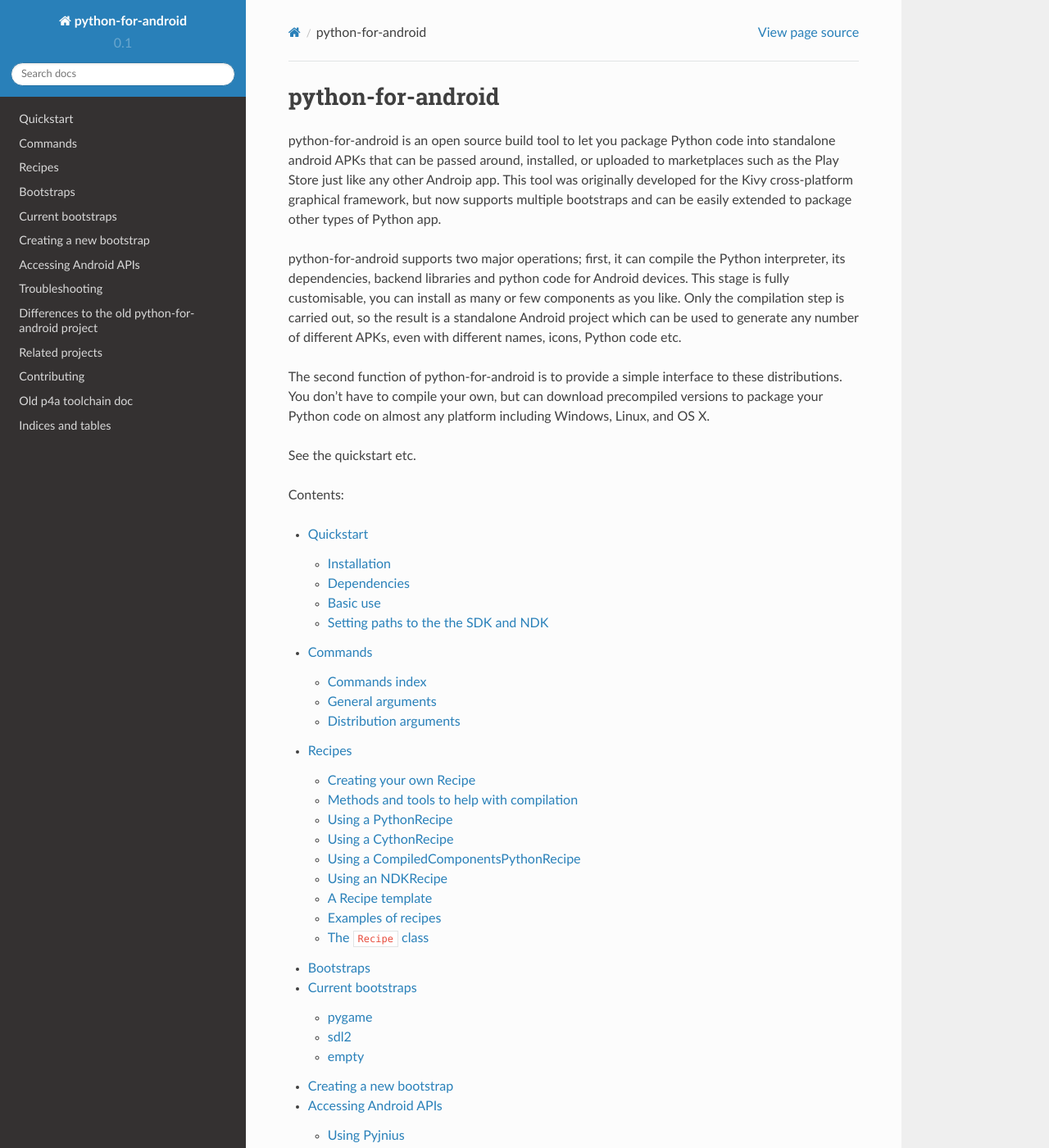
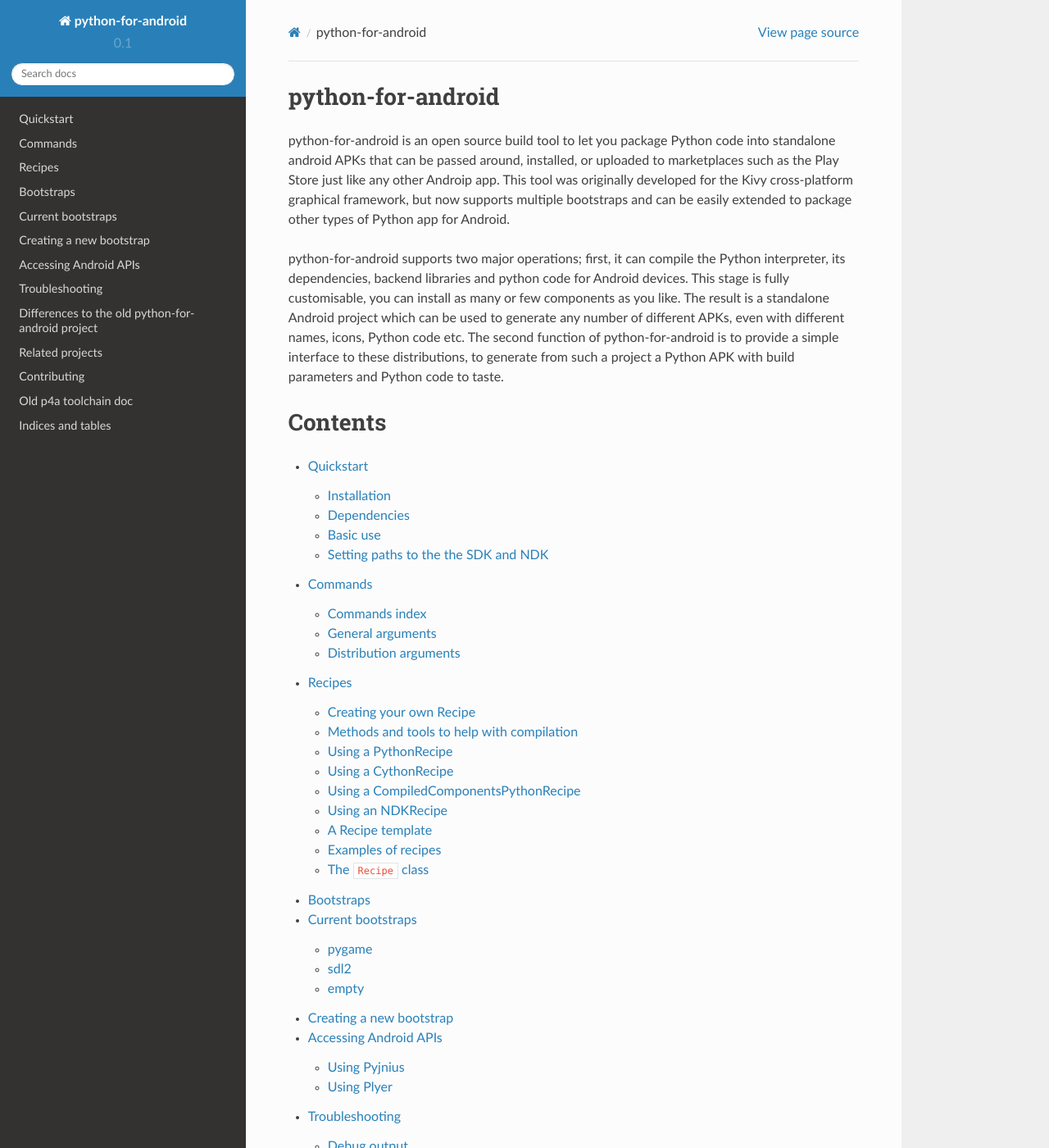
Before and after one commit to kivy/python-for-android, a Sphinx documentation site: the page built from doc/source/index.rst, in a window 1280 px wide and 1400 px high. Shown: the whole window at 82% size. Built offline with Sphinx 7.4.7 and the Read the Docs theme 2.0.0, drawn with Linux system fonts in a browser that asks for light colours; pages that are not in the unit, such as notebooks, are missing from menus.

Commit message:
Filling in more documentation omissions

```diff
--- a/doc/source/index.rst
+++ b/doc/source/index.rst
@@ -7,24 +7,21 @@
 just like any other Androip app. This tool was originally developed
 for the Kivy cross-platform graphical framework, but now supports
 multiple bootstraps and can be easily extended to package other types
-of Python app.
+of Python app for Android.
 
 python-for-android supports two major operations; first, it can
 compile the Python interpreter, its dependencies, backend libraries
 and python code for Android devices. This stage is fully customisable,
-you can install as many or few components as you like. Only the
-compilation step is carried out, so the result is a standalone Android
-project which can be used to generate any number of different APKs,
-even with different names, icons, Python code etc.
+you can install as many or few components as you like.  The result is
+a standalone Android project which can be used to generate any number
+of different APKs, even with different names, icons, Python code etc.
+The second function of python-for-android is to provide a simple
+interface to these distributions, to generate from such a project a
+Python APK with build parameters and Python code to taste.
 
-The second function of python-for-android is to provide a simple
-interface to these distributions. You don't have to compile your own,
-but can download precompiled versions to package your Python code on
-almost any platform including Windows, Linux, and OS X.
 
-See the quickstart etc.
-
-Contents:
+Contents
+========
 
 .. toctree::
    :maxdepth: 2
```
Also changed, not shown: doc/source/troubleshooting.rst (+12 -0 lines).
